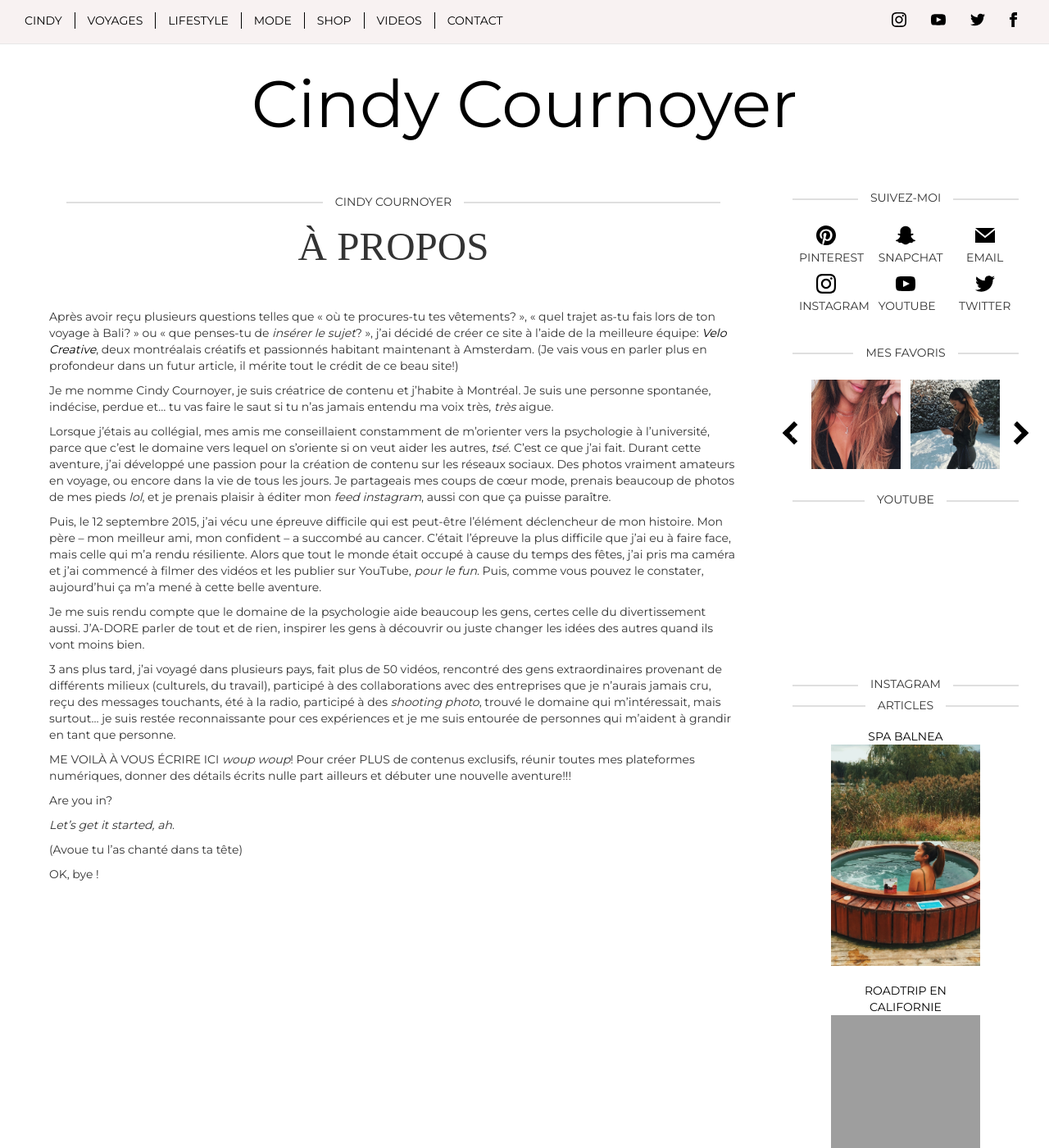
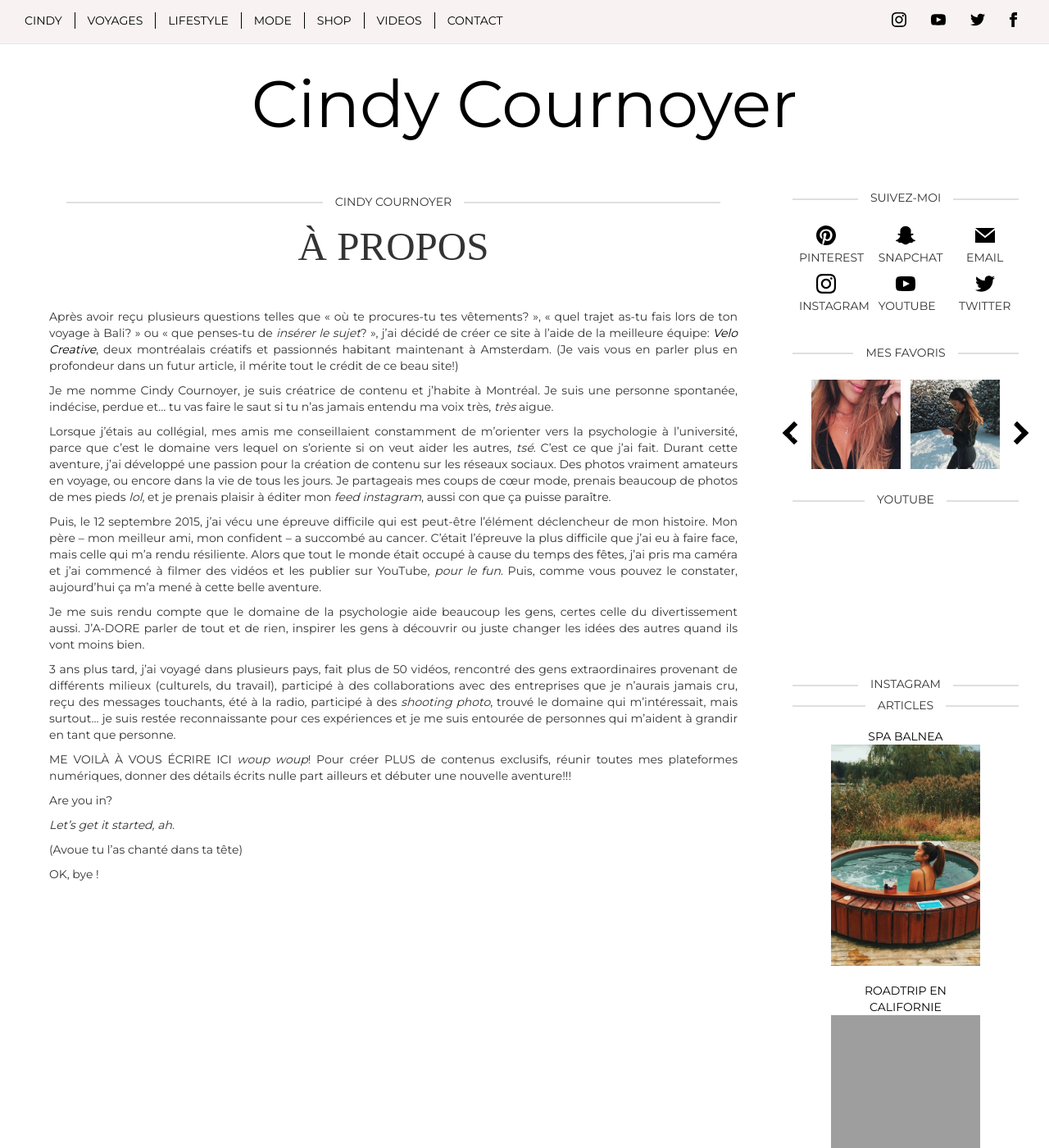
Before and after one commit to lpboucher/cindy-cournoyer, a Jekyll site: the page built from _pages/about.md, in a window 1280 px wide and 1400 px high. Shown: the whole window at 82% size. Built offline with Jekyll 4.4.1, drawn with Linux system fonts in a browser that asks for light colours; nearby versions of some CDN libraries; some web fonts are replaced; comment, search, counter and statistics services are not loaded; grey boxes are pictures that could not be loaded.

Commit message:
Justified text on post content and about page

```diff
--- a/assets/css/3-sections/_about.sass
+++ b/assets/css/3-sections/_about.sass
@@ -1,4 +1,6 @@
 #about-content
+    text-align: justify
+
     .line-meta
         @extend %header-with-lines
         margin-top: 2px
--- a/assets/css/3-sections/_post.sass
+++ b/assets/css/3-sections/_post.sass
@@ -1,4 +1,6 @@
 #post-content
+    text-align: justify
+
     .line-meta
         @extend %header-with-lines
         margin-top: 2px
```
